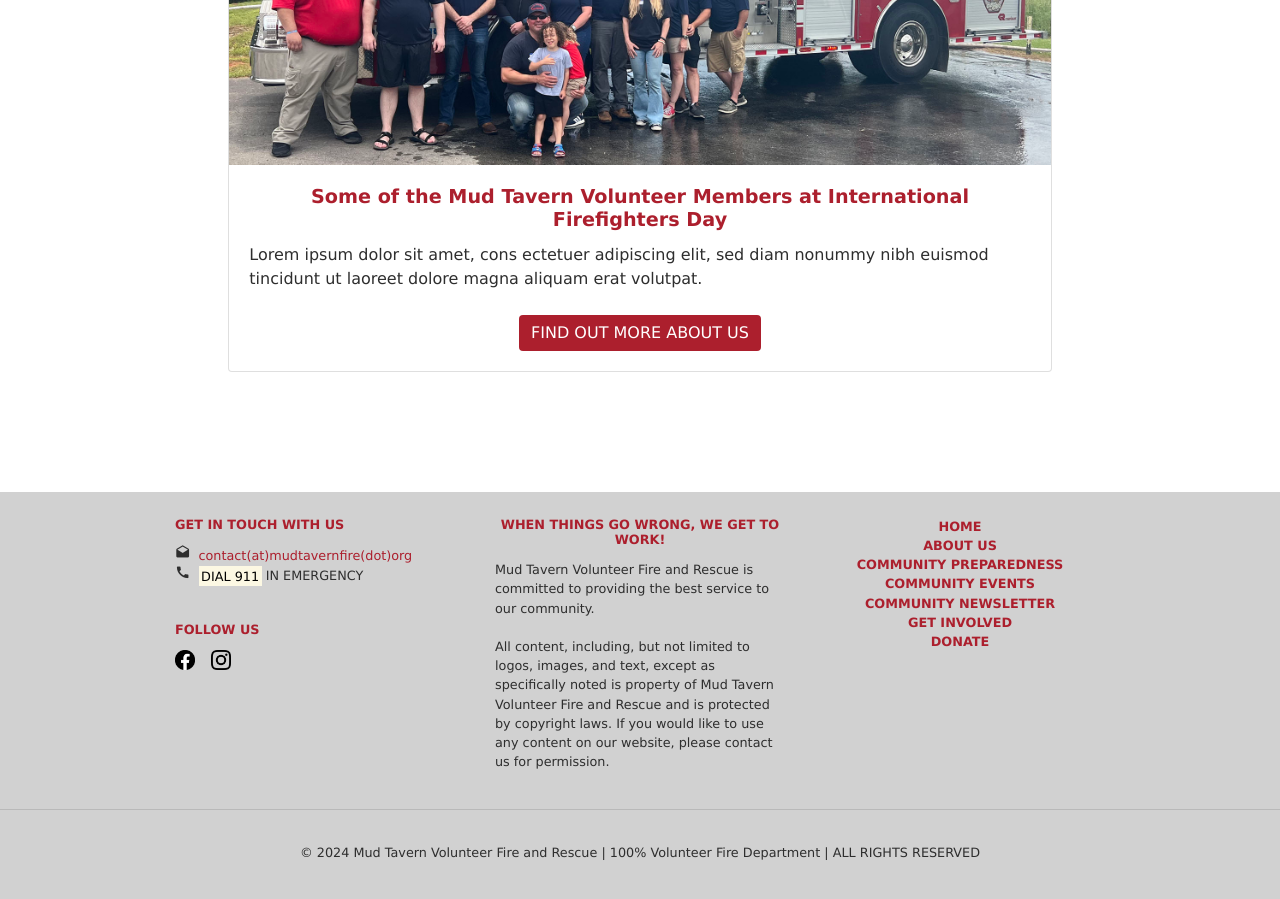
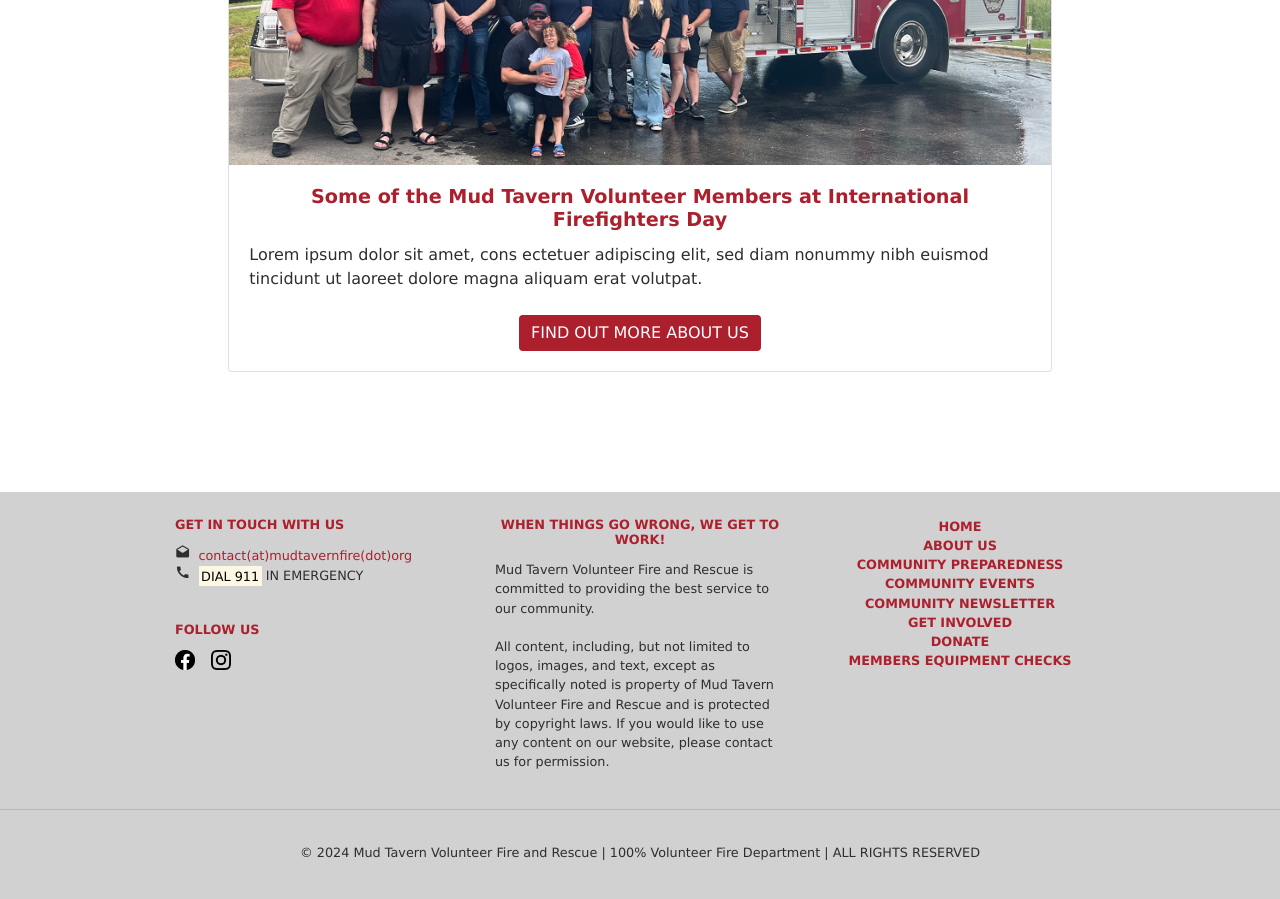
Before and after one commit to Mud-Tavern-Fire-Rescue/mud-tavern-fire-rescue.github.io, a Jekyll site: the page built from pages/index.html, in a window 1280 px wide and 900 px high, scrolled down 1004 px. Built offline with Jekyll 4.4.1, drawn with Linux system fonts in a browser that asks for light colours; some web fonts are replaced.

Commit message:
Add Members menu with Equipment Checks link
Links to the equipment check app at checks.mudtavernfire.org.

Co-Authored-By: Claude Opus 5.5 <noreply@anthropic.com>

```diff
--- a/_data/navigation.yml
+++ b/_data/navigation.yml
@@ -36,5 +36,11 @@
 - title: Donate
   url: "/donate"
 
+- title: Members
+  url: "#"
+  sublinks:
+    - title: Equipment Checks
+      url: https://checks.mudtavernfire.org
+
 # - title: Contact Us
 #   url: "/contact"
```
